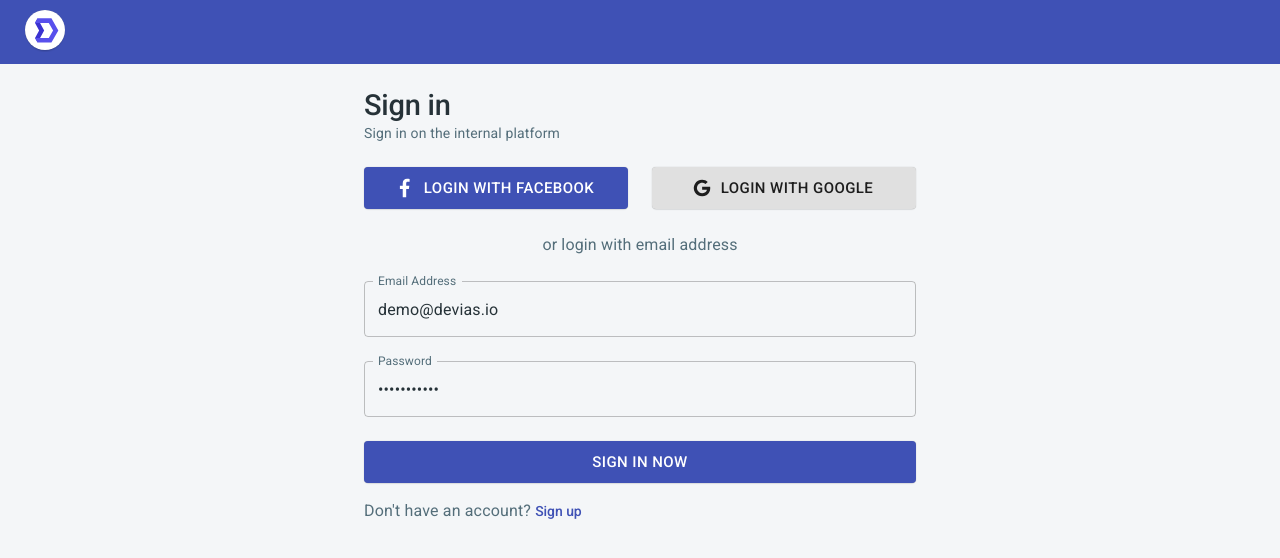
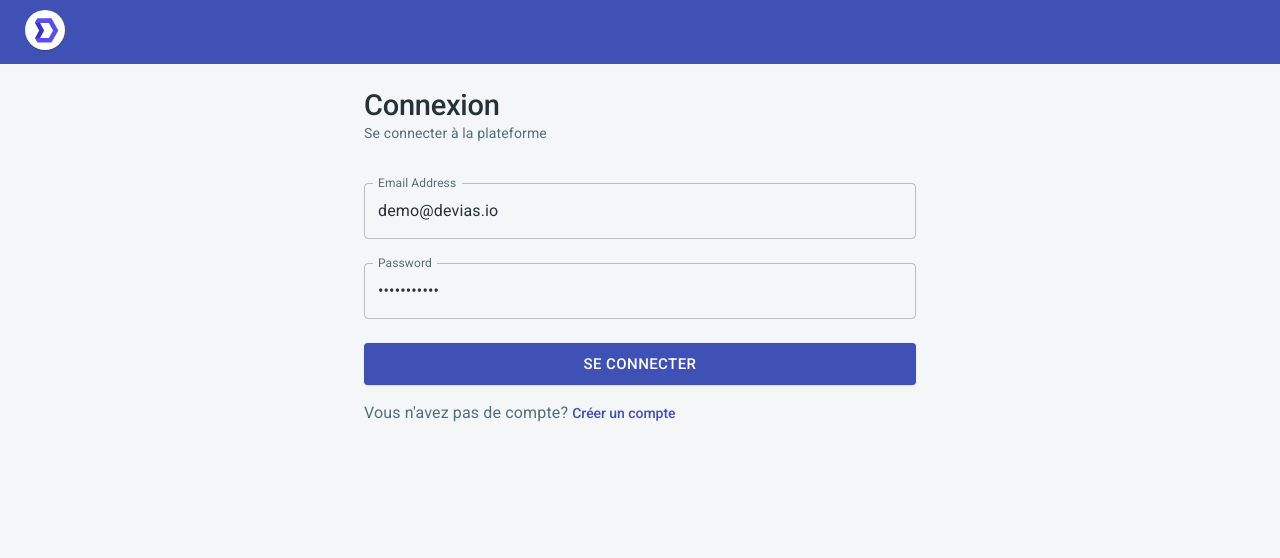
Before and after one commit to jeegoo/qrcode_safe, a React (Create React App) app: page /login in a window 1280 px wide. Shown: the top 558 px of the page. Built offline with nearby package versions, Linux system fonts and the light colour scheme.

Commit message:
refactor: traduction de la page login

```diff
--- a/src/views/auth/LoginView.js
+++ b/src/views/auth/LoginView.js
@@ -69,64 +69,18 @@
                     color="textPrimary"
                     variant="h2"
                   >
-                    Sign in
+                    Connexion
                   </Typography>
                   <Typography
                     color="textSecondary"
                     gutterBottom
                     variant="body2"
                   >
-                    Sign in on the internal platform
+                    Se connecter à la plateforme
                   </Typography>
                 </Box>
-                <Grid
-                  container
-                  spacing={3}
-                >
-                  <Grid
-                    item
-                    xs={12}
-                    md={6}
-                  >
-                    <Button
-                      color="primary"
-                      fullWidth
-                      startIcon={<FacebookIcon />}
-                      onClick={handleSubmit}
-                      size="large"
-                      variant="contained"
-                    >
-                      Login with Facebook
-                    </Button>
-                  </Grid>
-                  <Grid
-                    item
-                    xs={12}
-                    md={6}
-                  >
-                    <Button
-                      fullWidth
-                      startIcon={<GoogleIcon />}
-                      onClick={handleSubmit}
-                      size="large"
-                      variant="contained"
-                    >
-                      Login with Google
-                    </Button>
-                  </Grid>
-                </Grid>
-                <Box
-                  mt={3}
-                  mb={1}
-                >
-                  <Typography
-                    align="center"
-                    color="textSecondary"
-                    variant="body1"
-                  >
-                    or login with email address
-                  </Typography>
-                </Box>
+
+
                 <TextField
                   error={Boolean(touched.email && errors.email)}
                   fullWidth
@@ -162,21 +116,21 @@
                     type="submit"
                     variant="contained"
                   >
-                    Sign in now
+                    Se connecter
                   </Button>
                 </Box>
                 <Typography
                   color="textSecondary"
                   variant="body1"
                 >
-                  Don&apos;t have an account?
+                  Vous n'avez pas de compte?
                   {' '}
                   <Link
                     component={RouterLink}
                     to="/register"
                     variant="h6"
                   >
-                    Sign up
+                    Créer un compte
                   </Link>
                 </Typography>
               </form>
--- a/src/views/auth/RegisterView.js
+++ b/src/views/auth/RegisterView.js
@@ -76,14 +76,14 @@
                     color="textPrimary"
                     variant="h2"
                   >
-                    Create new account
+                    Créer un nouveau compte
                   </Typography>
                   <Typography
                     color="textSecondary"
                     gutterBottom
                     variant="body2"
                   >
-                    Use your email to create new account
+
                   </Typography>
                 </Box>
                 <TextField
```
